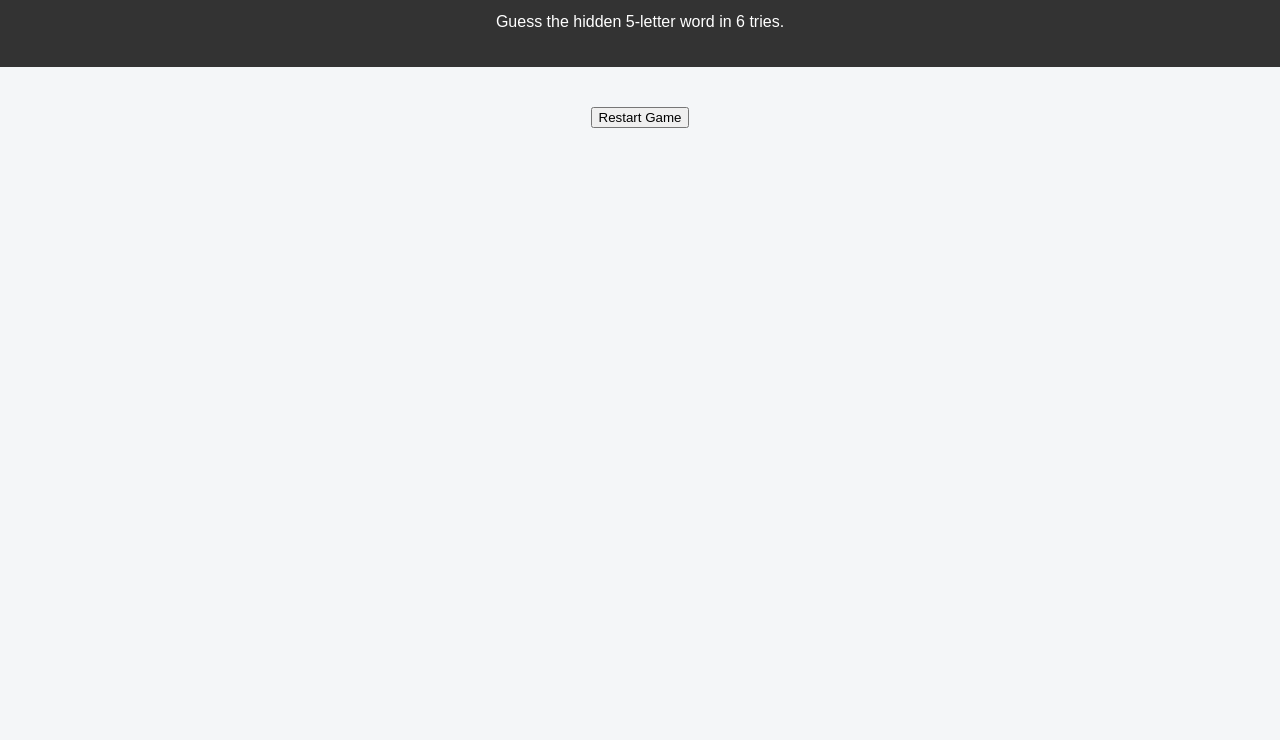
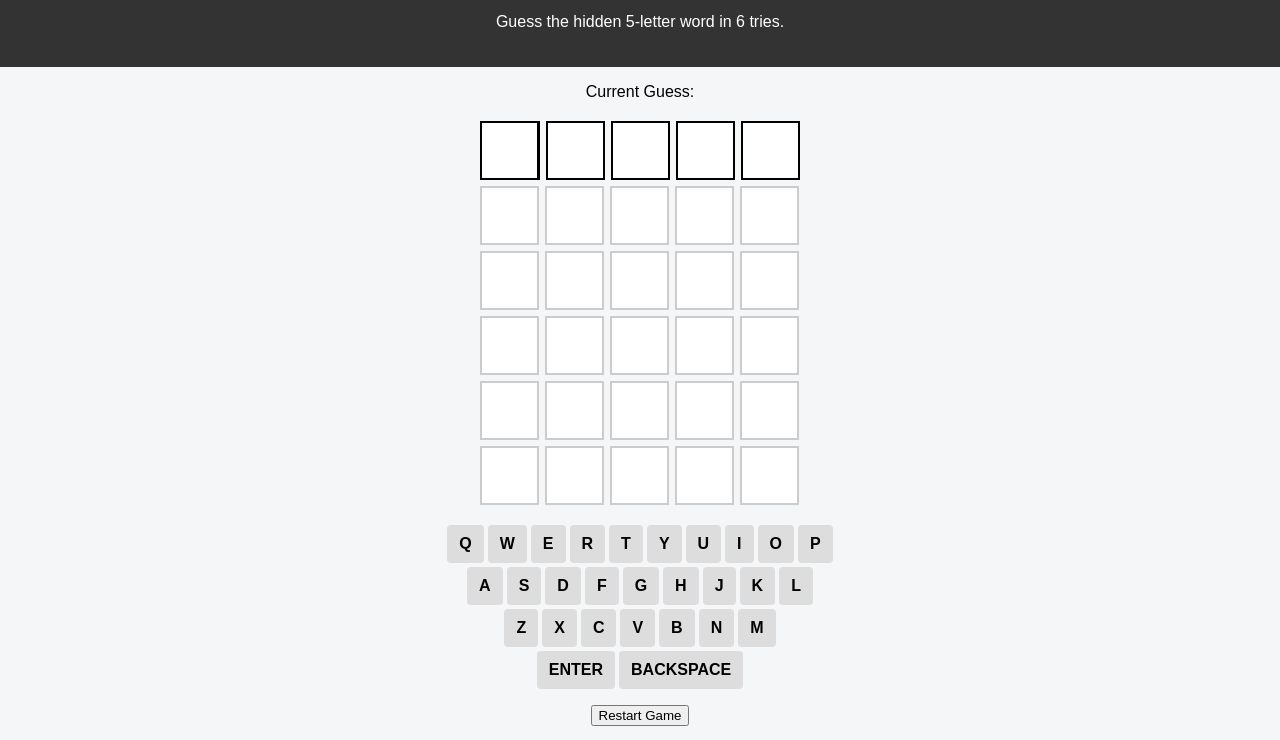
Before and after one commit to Blaze5470/Wordle, a plain HTML site: page word-game.html in a window 1280 px wide. Shown: the part 60-800 px from the top of the page. Drawn offline with Linux system fonts and the light colour scheme.

Commit message:
Update word-game.html

```diff
--- a/word-game.html
+++ b/word-game.html
@@ -21,6 +21,6 @@
 
 <button id="restart">Restart Game</button>
 
-<script src="js/word-game.js"></script>
+<script src="word-game.js"></script>
 </body>
 </html>
```
